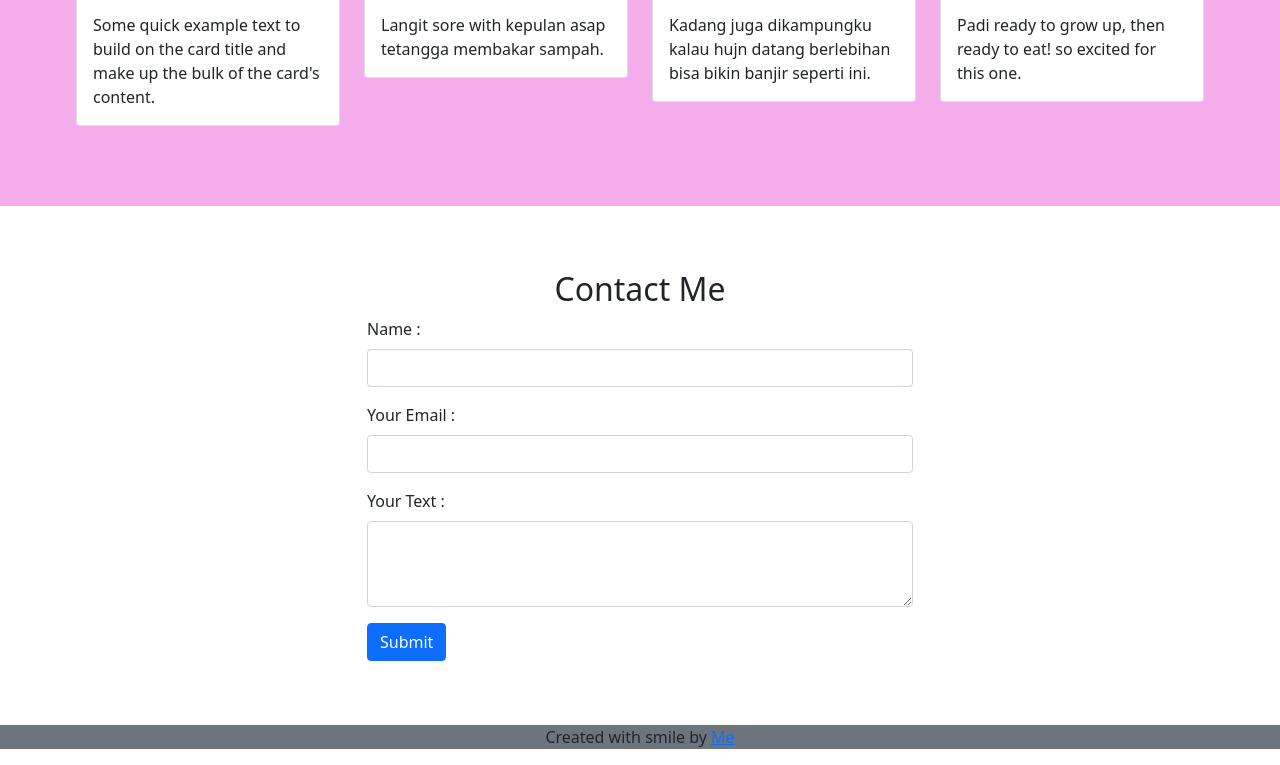
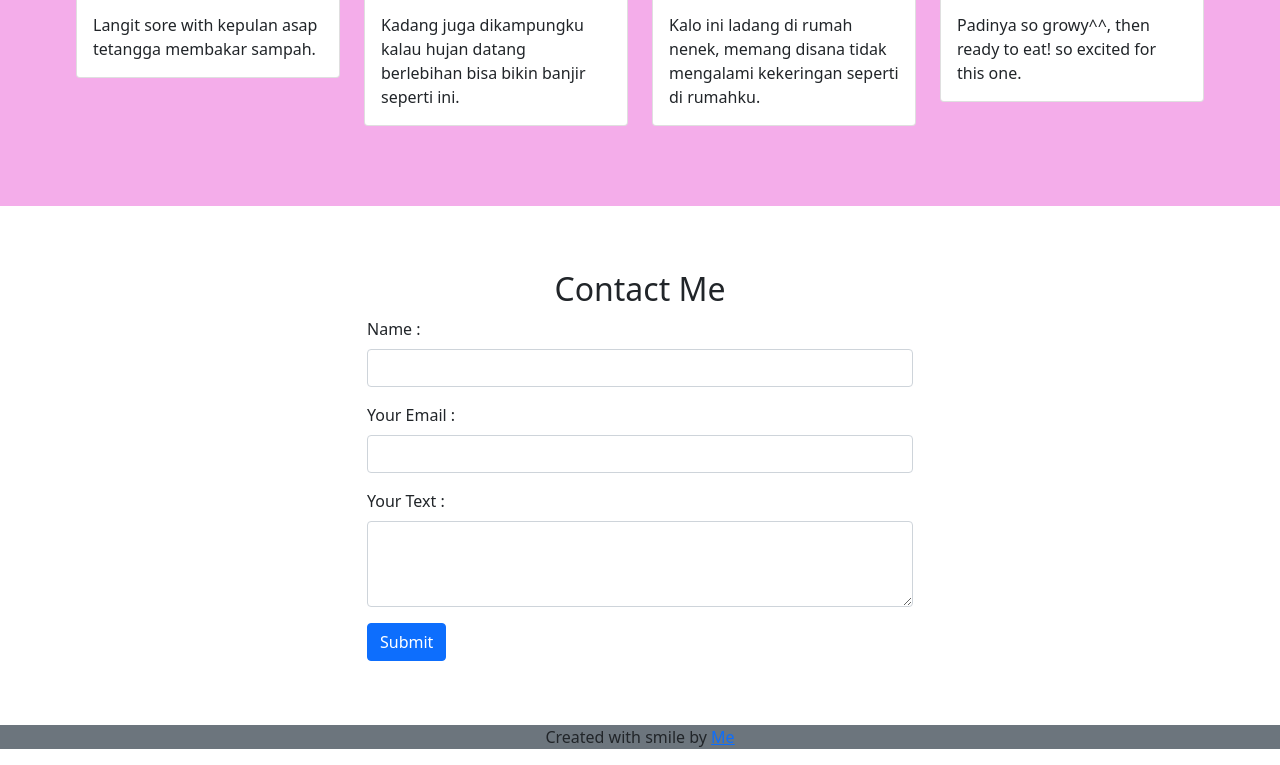
Before and after one commit to arihadilah/arihadilah.github.io, a plain HTML site: page index.html in a window 1280 px wide. Shown: the part 1797-2562 px from the top of the page. Drawn offline with nearby package versions, Linux system fonts and the light colour scheme.

Commit message:
mengubah kalimat index

```diff
--- a/index.html
+++ b/index.html
@@ -115,7 +115,7 @@
         <div class="card">
           <img src="pict 1.jpg" class="card-img-top" alt="pict 1">
           <div class="card-body">
-            <p class="card-text">Some quick example text to build on the card title and make up the bulk of the card's content.</p>
+            <p class="card-text">Langit sore with kepulan asap tetangga membakar sampah.</p>
           </div>
         </div>
       </div>
@@ -123,7 +123,7 @@
         <div class="card">
           <img src="pict 2.jpg" class="card-img-top" alt="pict 2">
           <div class="card-body">
-            <p class="card-text">Langit sore with kepulan asap tetangga membakar sampah.</p>
+            <p class="card-text">Kadang juga dikampungku kalau hujan datang berlebihan bisa bikin banjir seperti ini.</p>
           </div>
         </div>
       </div>
@@ -131,7 +131,7 @@
         <div class="card">
           <img src="pict 3.jpg" class="card-img-top" alt="pict 3">
           <div class="card-body">
-            <p class="card-text">Kadang juga dikampungku kalau hujn datang berlebihan bisa bikin banjir seperti ini.</p>
+            <p class="card-text">Kalo ini ladang di rumah nenek, memang disana tidak mengalami kekeringan seperti di rumahku.</p>
           </div>
         </div>
       </div>
@@ -139,7 +139,7 @@
         <div class="card">
           <img src="pict 4.jpg" class="card-img-top" alt="pict 4">
           <div class="card-body">
-            <p class="card-text">Padi ready to grow up, then ready to eat! so excited for this one.</p>
+            <p class="card-text">Padinya so growy^^, then ready to eat! so excited for this one.</p>
           </div>
         </div>
       </div>
```
